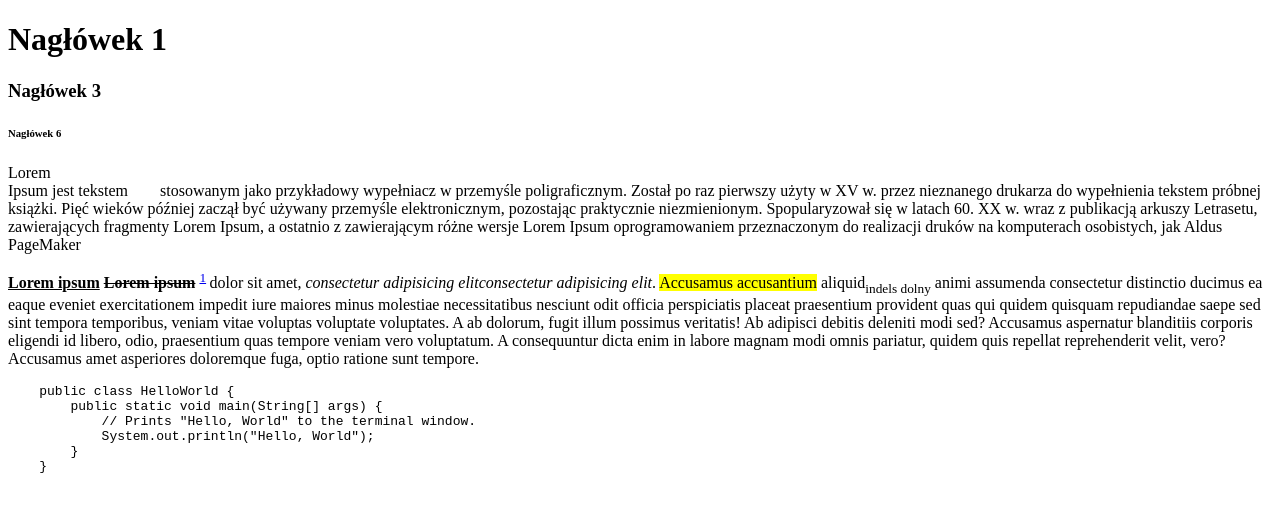
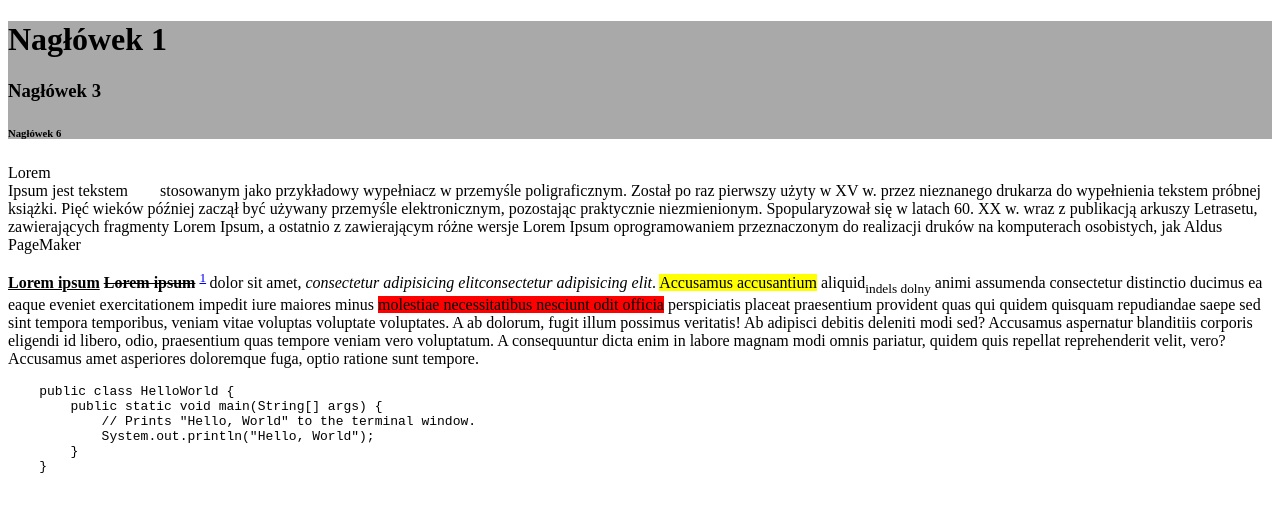
Before and after one commit to javaLub-15/html-css-javascript, a plain HTML site: page index.html in a window 1280 px wide. Drawn offline with Linux system fonts and the light colour scheme.

Commit message:
zadanie 3

```diff
--- a/index.html
+++ b/index.html
@@ -7,9 +7,11 @@
     <meta name="keywords" content="html, css, javascript, kurs sda"/>
 </head>
 <body>
-<h1>Nagłówek 1</h1>
-<h3>Nagłówek 3</h3>
-<h6>Nagłówek 6</h6>
+<div style="background-color: darkgray">
+    <h1>Nagłówek 1</h1>
+    <h3>Nagłówek 3</h3>
+    <h6>Nagłówek 6</h6>
+</div>
 <p>
     Lorem<br/>
     Ipsum
@@ -31,7 +33,11 @@
     impedit
     iure
     maiores minus
-    molestiae necessitatibus nesciunt odit officia perspiciatis placeat praesentium provident quas qui quidem quisquam repudiandae saepe sed sint tempora temporibus, veniam vitae voluptas voluptate
+    <span style="background-color: red">molestiae necessitatibus nesciunt odit officia</span> perspiciatis placeat praesentium provident quas qui quidem quisquam repudiandae saepe sed sint tempora
+    temporibus,
+    veniam vitae
+    voluptas
+    voluptate
     voluptates. A ab dolorum, fugit illum possimus veritatis! Ab adipisci debitis deleniti modi sed? Accusamus aspernatur blanditiis corporis eligendi id libero, odio, praesentium quas tempore veniam
     vero voluptatum. A consequuntur dicta enim in labore magnam modi omnis pariatur, quidem quis repellat reprehenderit velit, vero? Accusamus amet asperiores doloremque fuga, optio ratione sunt
     tempore.
```
Also changed, not shown: 1 other file.
